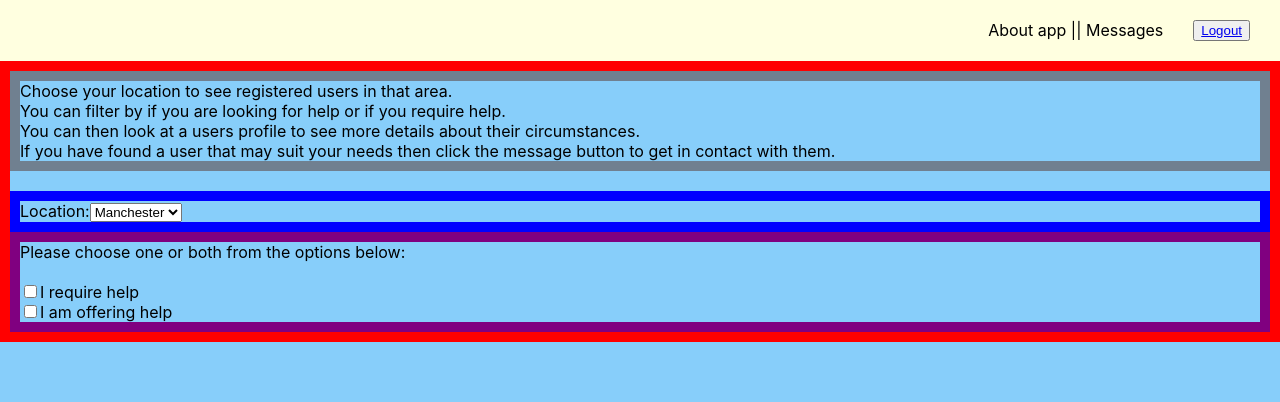
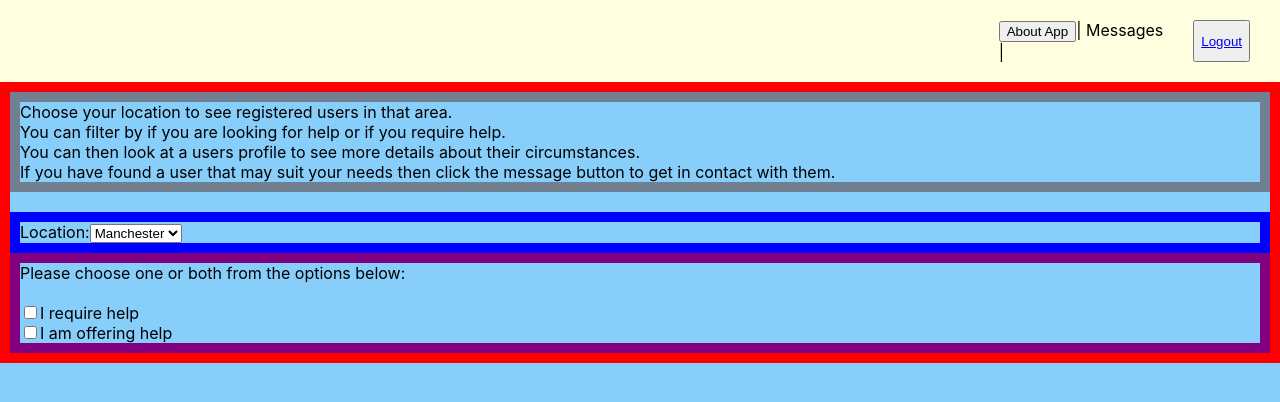
Before and after one commit to CN-Pathfinder/connection-app, a React (Create React App) app in the folder client/: page /platform in a window 1280 px wide. Shown: the top 402 px of the page. Built offline with nearby package versions, Linux system fonts and the light colour scheme.

Commit message:
added about modal on navbars

```diff
--- /dev/null
+++ b/client/src/components/AboutModal.css
@@ -0,0 +1,17 @@
+#fullModalDiv {
+    height: 400px;
+    width: 600px;
+}
+#modalCloseBtn {
+    float: right;
+    font-weight: bold;
+    font-size: 20px;
+}
+#modalTitle {
+    font-size: 25px;
+    font-weight: bold;
+    margin: 30px;
+}
+#modalText {
+    margin-left: 30px;
+}
--- /dev/null
+++ b/client/src/components/AboutModal.js
@@ -0,0 +1,56 @@
+import React from 'react';
+import Modal from 'react-modal';
+import './AboutModal.css';
+
+const customStyles = {
+    content : {
+      top                   : '50%',
+      left                  : '50%',
+      right                 : 'auto',
+      bottom                : 'auto',
+      marginRight           : '-50%',
+      transform             : 'translate(-50%, -50%)'
+    }
+  };
+
+  function AboutModal(){
+    var subtitle;
+    const [modalIsOpen,setIsOpen] = React.useState(false);
+    function openModal() {
+      setIsOpen(true);
+    }
+
+    // function afterOpenModal() {
+    //   // references are now sync'd and can be accessed.
+    //   subtitle.style.color = '#f00';
+    // }
+
+    function closeModal(){
+      setIsOpen(false);
+    }
+
+      return (
+        <div>
+          <button onClick={openModal}>About App</button>
+          <Modal  id="fullModalDiv"
+            isOpen={modalIsOpen}
+            //onAfterOpen={afterOpenModal}
+            onRequestClose={closeModal}
+            style={customStyles}
+            contentLabel="Example Modal"
+          >
+
+            <button id="modalCloseBtn" onClick={closeModal}>X</button>
+            <div id="modalTitle">About the app</div>
+            <div id="modalText">This app is to connect people that want to provide help for others during lockdown. <br/>
+            To use, register and login.
+
+
+
+            </div>
+          </Modal>
+        </div>
+      );
+  }
+
+  export default AboutModal;
--- a/client/src/components/HomeNav.js
+++ b/client/src/components/HomeNav.js
@@ -1,11 +1,12 @@
 import React from "react";
 import './HomeNav.css';
+import AboutModal from './AboutModal';
 import { Link } from 'react-router-dom';
 
 const HomeNav = () => {
     return (
         <nav>
-            <div>About app</div>
+            <div><AboutModal/></div>
             <button id="navRegisterBtn"><Link to ="/register">Register Here</Link></button>
         </nav>
     )
--- a/client/src/components/PlaformNav.js
+++ b/client/src/components/PlaformNav.js
@@ -1,10 +1,11 @@
 import React from "react";
 import './PlatformNav.css';
+import AboutModal from './AboutModal';
 
 const PlatformNav = () => {
     return (
         <nav>
-            <div>About app    |</div>
+            <div><AboutModal/>   |</div>
             <div>|   Messages</div>
             <button id="navRegisterBtn"><a href="/">Logout</a></button>
         </nav>
--- a/client/src/components/RegisterNav.js
+++ b/client/src/components/RegisterNav.js
@@ -1,10 +1,11 @@
 import React from "react";
 import './RegisterNav.css';
+import AboutModal from './AboutModal';
 
 const RegisterNav = () => {
     return (
         <nav>
-            <div>About app</div>
+            <div><AboutModal/></div>
             <button id="navRegisterBtn"><a href="/">Return to home/Login</a></button>
         </nav>
     )
--- a/package.json
+++ b/package.json
@@ -28,6 +28,7 @@
     "passport": "^0.4.1",
     "passport-jwt": "^4.0.0",
     "passport-local": "^1.0.0",
+    "react-modal": "^3.11.2",
     "react-router-dom": "^5.2.0",
     "redux": "^4.0.5",
     "typescript": "^3.9.6",
```
Also changed, not shown: 1 other file (tests, documents, lock files or other folders).
